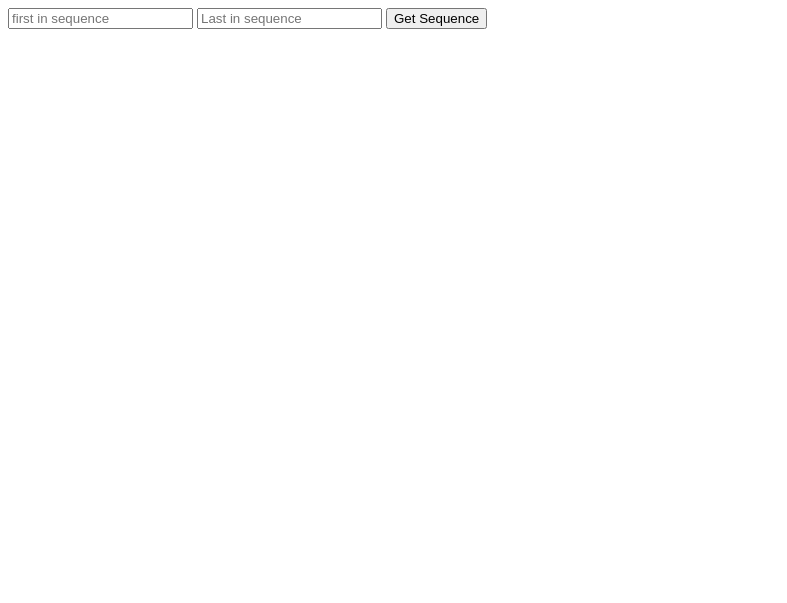
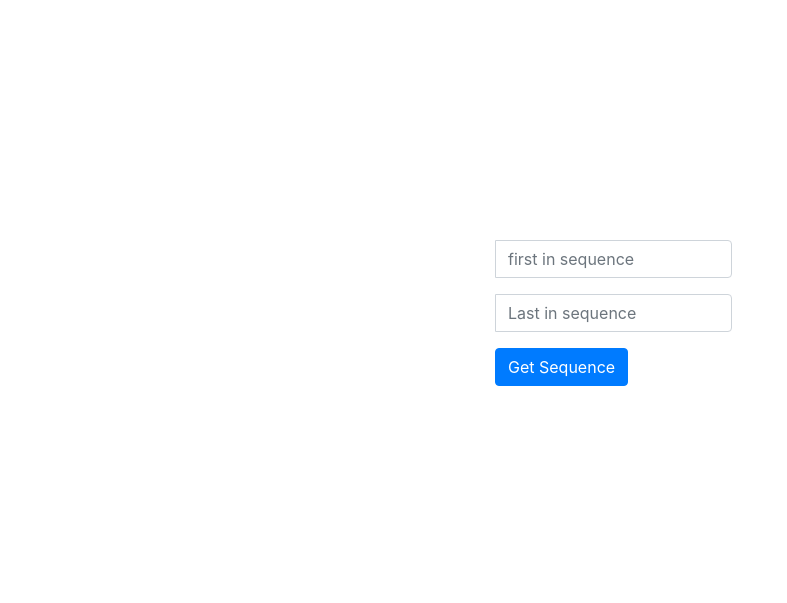
Before and after one commit to pedroinacio/Log-Challenge-Js, a plain HTML site: page index.html in a window 1280 px wide. Shown: the whole page, without its empty margins (0-787 px from the left). Drawn offline with nearby package versions, Linux system fonts and the light colour scheme.

Commit message:
README & Some Css

```diff
--- /dev/null
+++ b/css.css
@@ -0,0 +1,17 @@
+div.well{
+  height: 250px;
+}
+
+.center {
+  margin: auto;
+  position: absolute;
+  top: 0; left: 0; bottom: 0; right: 0;
+}
+
+.center.responsive {
+  width: 50%;
+  height: 50%;
+  min-width: 200px;
+  max-width: 400px;
+  padding: 40px;
+}
--- a/index.html
+++ b/index.html
@@ -1,8 +1,27 @@
-<input type="text" id="first" name="first" placeholder="first in sequence">
-<input type="text" id="last" name="last" placeholder="Last in sequence">
-<button id="submit" onclick="new Sequence(document.getElementById('first').value, document.getElementById('last').value)">Get Sequence</button>
-<br>
-<span id="sequence"></span>
+<link rel="stylesheet" href="https://maxcdn.bootstrapcdn.com/bootstrap/4.0.0/css/bootstrap.min.css" integrity="sha384-Gn5384xqQ1aoWXA+058RXPxPg6fy4IWvTNh0E263XmFcJlSAwiGgFAW/dAiS6JXm" crossorigin="anonymous">
+<link rel="stylesheet" href="css.css">
+<div class="container">
+  <div class="row">
+    <div class="center responsive">
+      <div class="col-sm-12 col-md-10 col-md-offset-1">
+		<div class="form-group input-group">
+		  <span class="input-group-addon"><i class="glyphicon glyphicon-user"></i></span>
+		  <input class="form-control" type="text" id="first" name="first" placeholder="first in sequence">
+		</div>
+		<div class="form-group input-group">
+		  <span class="input-group-addon"><i class="glyphicon glyphicon-lock"></i></span>
+		  <input class="form-control" type="text" id="last" name="last" placeholder="Last in sequence">
+		</div>
+		<div class="form-group">
+		  <button class="btn btn-primary" type="submit" id="submit" onclick="new Sequence(document.getElementById('first').value, document.getElementById('last').value)">Get Sequence</button>
+		</div>
+		<div class="form-group">
+			<span id="sequence"></span>
+		</div>
+      </div>
+    </div>
+  </div>
+</div>
 
 <script type="text/javascript">
 	class Sequence {
```
Also changed, not shown: 1 other file.
